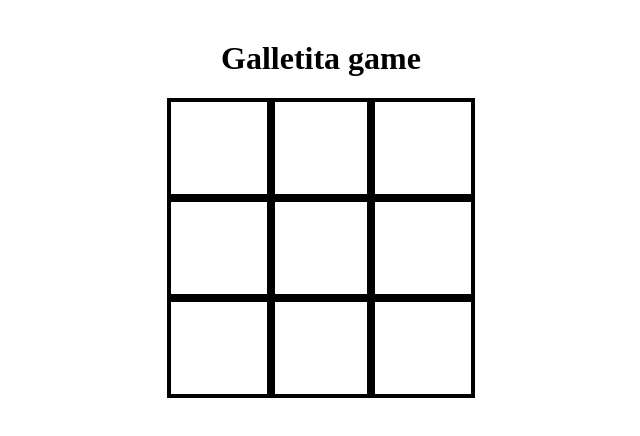
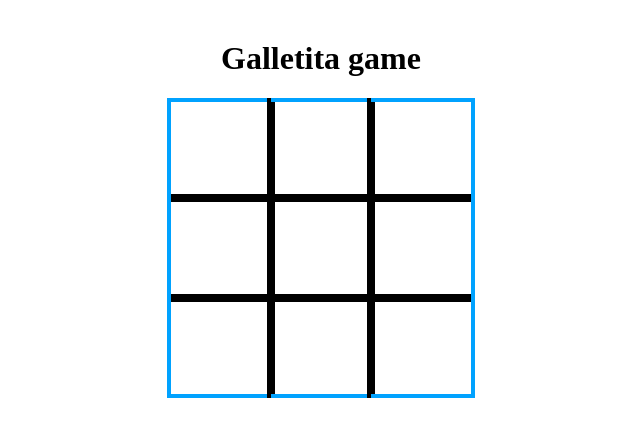
Before and after one commit to michilanau/galletita-game, a React (Vite) app: page / in a window 1280 px wide. Shown: the top 436 px of the page, without its empty margins (319-959 px from the left). Built offline with nearby package versions, Linux system fonts and the light colour scheme.

Commit message:
visual and functional changes

```diff
--- a/src/App.jsx
+++ b/src/App.jsx
@@ -3,15 +3,15 @@ import { Square } from './components/Square'
 import { updateAdjacentBorders, updateBoardValues } from './logic/board.js'
 
 function App () {
-  const [board, setBoard] = useState([[{ linesSelected: [false, false, false, false], value: false },
+  const [board, setBoard] = useState([[{ linesSelected: [true, false, false, true], value: false },
+    { linesSelected: [true, false, false, false], value: false },
+    { linesSelected: [true, true, false, false], value: false }],
+  [{ linesSelected: [false, false, false, true], value: false },
     { linesSelected: [false, false, false, false], value: false },
-    { linesSelected: [false, false, false, false], value: false }],
-  [{ linesSelected: [false, false, false, false], value: false },
-    { linesSelected: [false, false, false, false], value: false },
-    { linesSelected: [false, false, false, false], value: false }],
-  [{ linesSelected: [false, false, false, false], value: false },
-    { linesSelected: [false, false, false, false], value: false },
-    { linesSelected: [false, false, false, false], value: false }]])
+    { linesSelected: [false, true, false, false], value: false }],
+  [{ linesSelected: [false, false, true, true], value: false },
+    { linesSelected: [false, false, true, false], value: false },
+    { linesSelected: [false, true, true, false], value: false }]])
 
   const updateBoard = (linesSelected, index, borderIndex) => {
     let newBoard = [...board]
--- a/src/components/Square.jsx
+++ b/src/components/Square.jsx
@@ -1,7 +1,7 @@
 export const Square = ({ updateBoard, linesSelected, index, value }) => {
   const handleLineClick = (borderIndex) => {
     const newLinesSelected = [...linesSelected]
-    newLinesSelected[borderIndex] = !newLinesSelected[borderIndex]
+    newLinesSelected[borderIndex] = true
     updateBoard(newLinesSelected, index, borderIndex)
   }
 
@@ -23,7 +23,7 @@ export const Square = ({ updateBoard, linesSelected, index, value }) => {
         className={`line left ${linesSelected[3] ? 'selected' : ''}`}
         onClick={() => handleLineClick(3)}
         ></div>
-        {value ? 'X' : ''}
+        <div className="value">{value ? '🍪' : ''}</div>
     </div>
   )
 }
--- a/src/index.css
+++ b/src/index.css
@@ -26,13 +26,11 @@
     height: 4px;
     background-color: black;
     cursor: pointer;
-    border-width: 20px;
 }
 
 .line.selected {
     font-weight: bold;
-    background-color: blue;
-    height: 10px;
+    background-color: rgb(0, 162, 255);
 }
 
 .top {
@@ -40,7 +38,6 @@
 }
 
 .left {
-    right: 0;
     transform-origin: top left;
     transform: rotate(90deg);
 }
@@ -50,7 +47,15 @@
 }
 
 .right {
-    left: 0;
     transform-origin: top right;
     transform: rotate(-90deg);
 }
+
+.value {
+    margin: auto;
+    position: absolute;
+    top: 50%;
+    left: 50%;
+    transform: translate(-50%, -50%);
+    font-size: 3em;
+}
```
